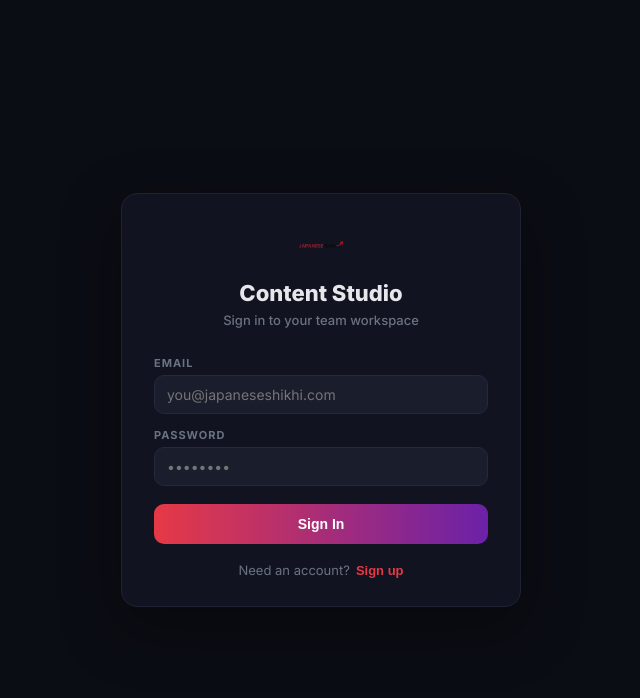
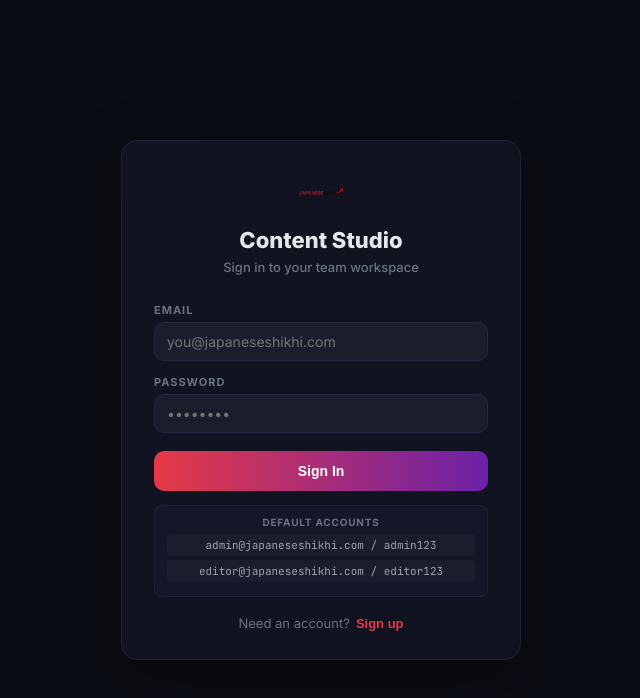
Before and after one commit to alomsoltanul/design.japaneseshikhi, a React (Vite) app: page / in a window 1280 px wide. Shown: the top 698 px of the page, without its empty margins (319-959 px from the left). Built offline with nearby package versions, Linux system fonts and the light colour scheme.

Commit message:
feat(auth): add default admin/editor accounts + login credential hints
- Seed default users on first load: admin@japaneseshikhi.com / admin123
- Add editor@japaneseshikhi.com / editor123 default account
- Show default credentials on login page for easy onboarding

```diff
--- a/src/auth/AuthContext.tsx
+++ b/src/auth/AuthContext.tsx
@@ -32,6 +32,24 @@ const AuthContext = createContext<AuthContextType>({
 const AUTH_KEY = 'js-auth-session'
 const USERS_KEY = 'js-auth-users'
 
+function seedDefaultUsers() {
+  const users = loadUsers()
+  if (Object.keys(users).length === 0) {
+    saveUsers({
+      'admin@japaneseshikhi.com': {
+        password: 'admin123',
+        name: 'Admin',
+        role: 'admin' as UserRole,
+      },
+      'editor@japaneseshikhi.com': {
+        password: 'editor123',
+        name: 'Editor',
+        role: 'editor' as UserRole,
+      },
+    })
+  }
+}
+
 function loadUsers(): Record<string, { password: string; name: string; role: UserRole }> {
   try {
     const raw = localStorage.getItem(USERS_KEY)
@@ -59,6 +77,7 @@ export function AuthProvider({ children }: { children: React.ReactNode }) {
   const [isLoading, setIsLoading] = useState(true)
 
   useEffect(() => {
+    seedDefaultUsers()
     const session = loadSession()
     setUser(session)
     setIsLoading(false)
--- a/src/auth/LoginPage.tsx
+++ b/src/auth/LoginPage.tsx
@@ -51,6 +51,11 @@ export function LoginPage({ onSwitch }: { onSwitch: () => void }) {
             {loading ? 'Signing in…' : 'Sign In'}
           </button>
         </form>
+        <div className="auth-creds">
+          <p>Default accounts</p>
+          <code>admin@japaneseshikhi.com / admin123</code>
+          <code>editor@japaneseshikhi.com / editor123</code>
+        </div>
         <div className="auth-footer">
           <span>Need an account?</span>
           <button type="button" className="auth-link" onClick={onSwitch}>
--- a/src/index.css
+++ b/src/index.css
@@ -2107,6 +2107,35 @@ body {
 
 .auth-link:hover { text-decoration: underline; }
 
+.auth-creds {
+  margin-top: 14px;
+  padding: 10px 12px;
+  background: var(--bg-card);
+  border: 1px solid var(--border-color);
+  border-radius: 8px;
+  text-align: center;
+}
+
+.auth-creds p {
+  font-size: 10px;
+  font-weight: 700;
+  text-transform: uppercase;
+  letter-spacing: .08em;
+  color: var(--text-muted);
+  margin: 0 0 6px;
+}
+
+.auth-creds code {
+  display: block;
+  font-family: 'JetBrains Mono', monospace;
+  font-size: 11px;
+  color: var(--text-secondary);
+  background: var(--bg-input);
+  padding: 4px 8px;
+  border-radius: 4px;
+  margin-bottom: 4px;
+}
+
 /* ═══════════════════════════════════════════════════════════════
    Global Nav Extensions — Account & Font
    ═══════════════════════════════════════════════════════════════ */
```
